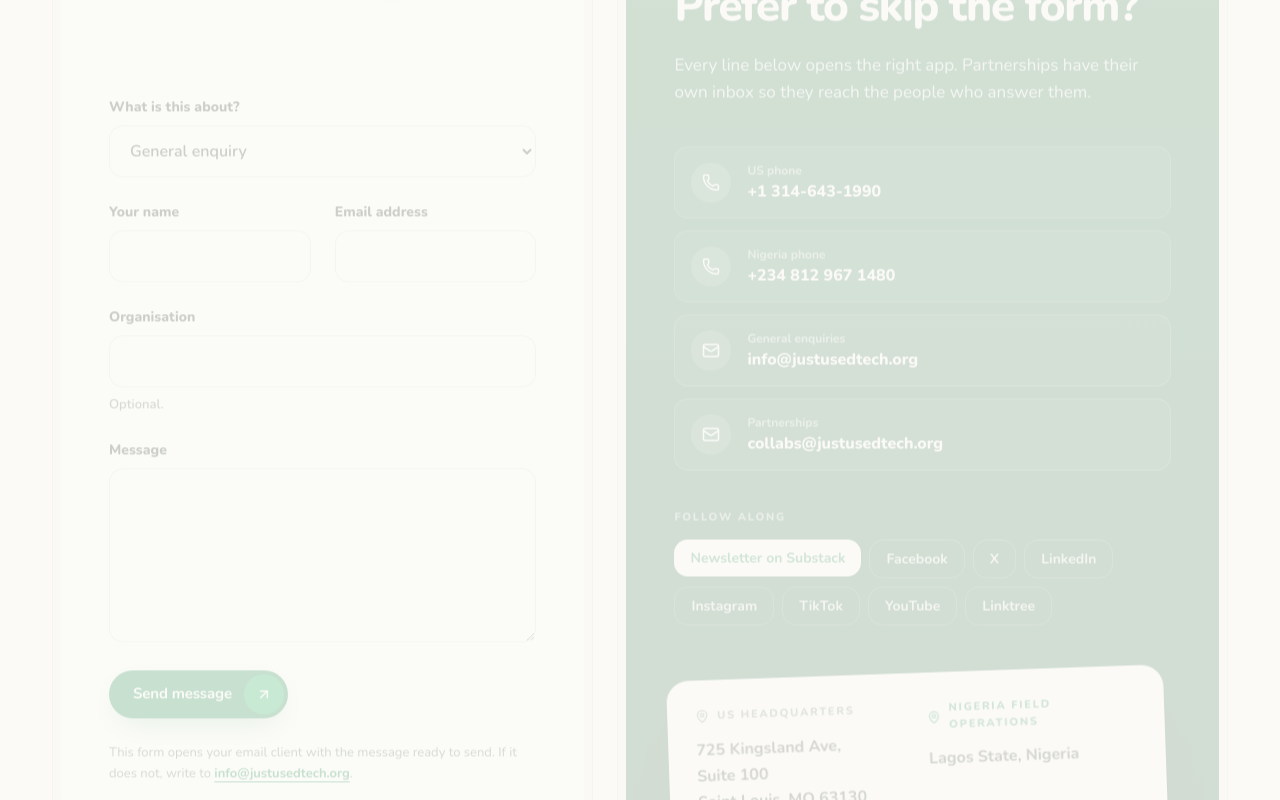
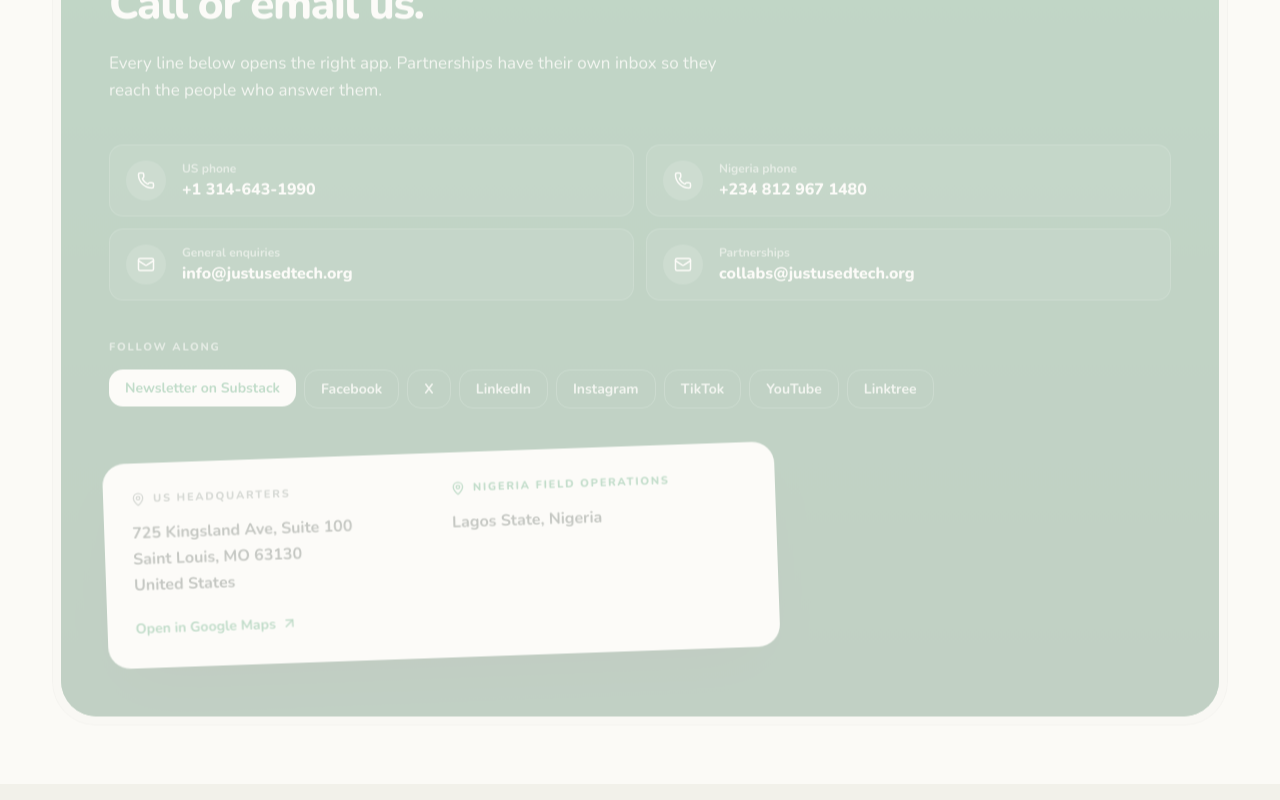
Before and after one commit to stdiohox/justusedtech1, a Next.js app: page /contact in a window 1280 px wide. Shown: the part 840-1640 px from the top of the page. Built offline with nearby package versions, Linux system fonts and the light colour scheme.

Commit message:
Contact: remove the Send a message form at the client's request
The details panel takes the full width with its rows two across, and its heading no
longer refers to a form. The unused ContactForm component is deleted. Device requests
still go to /request-a-device.

```diff
--- a/src/components/sections/contact-form.tsx
+++ /dev/null
@@ -1,297 +0,0 @@
-"use client";
-
-import { useState } from "react";
-import { AlertCircle, Check, Loader2 } from "lucide-react";
-import { PillButton, PillLink } from "@/components/common/pill-button";
-import { contact, deviceRequest } from "@/content/site";
-import { cn } from "@/lib/utils";
-
-/**
- * Contact form.
- *
- * There is no backend yet, so on submit this composes a mailto to info@justusedtech.org
- * rather than pretending to post somewhere. Validation, pending, and error states are all
- * real. Labels sit above inputs, errors below. No placeholder-as-label anywhere.
- *
- * TODO: point `submit` at a real endpoint when one exists.
- *
- * Device requests are the exception. They go to the Google Form on /request-a-device, so
- * picking that topic swaps every field below it for a link there: a request sent by email
- * is one the team cannot track, and the form asks for the contact details itself. The
- * topic comes first for that reason, so nobody types a name the form then asks for again.
- */
-
-type Errors = Partial<Record<"name" | "email" | "message", string>>;
-type Status = "idle" | "pending" | "sent" | "error";
-
-const TOPICS = [
-  "General enquiry",
-  "Donate a device",
-  "Fund a programme",
-  "Partnership",
-  "Volunteering",
-];
-
-const DEVICE_TOPIC = "I need a device";
-
-export function ContactForm() {
-  const [errors, setErrors] = useState<Errors>({});
-  const [status, setStatus] = useState<Status>("idle");
-  const [topic, setTopic] = useState(TOPICS[0]);
-  const isDeviceRequest = topic === DEVICE_TOPIC;
-
-  function validate(data: FormData): Errors {
-    const next: Errors = {};
-    const name = String(data.get("name") ?? "").trim();
-    const email = String(data.get("email") ?? "").trim();
-    const message = String(data.get("message") ?? "").trim();
-
-    if (name.length < 2) next.name = "Please tell us your name.";
-    if (!/^[^\s@]+@[^\s@]+\.[^\s@]{2,}$/.test(email))
-      next.email = "Please enter an email address we can reply to.";
-    if (message.length < 10)
-      next.message = "A sentence or two about what you need is enough.";
-    return next;
-  }
-
-  function onSubmit(event: React.FormEvent<HTMLFormElement>) {
-    event.preventDefault();
-    /* Enter in a field still submits. A device request never becomes an email. */
-    if (isDeviceRequest) return;
-    const data = new FormData(event.currentTarget);
-    const found = validate(data);
-    setErrors(found);
-    if (Object.keys(found).length > 0) {
-      setStatus("error");
-      return;
-    }
-
-    setStatus("pending");
-    try {
-      const topic = String(data.get("topic") ?? TOPICS[0]);
-      const body = [
-        `From: ${data.get("name")}`,
-        `Email: ${data.get("email")}`,
-        `Organisation: ${data.get("organisation") || "Not given"}`,
-        "",
-        String(data.get("message")),
-      ].join("\n");
-
-      window.location.href = `mailto:${contact.emails[0].address}?subject=${encodeURIComponent(
-        `${topic} via justusedtech.org`,
-      )}&body=${encodeURIComponent(body)}`;
-      setStatus("sent");
-    } catch {
-      setStatus("error");
-    }
-  }
-
-  return (
-    <form onSubmit={onSubmit} noValidate className="grid gap-6">
-      <div className="grid gap-2">
-        <label
-          htmlFor="topic"
-          className="text-[0.875rem] font-extrabold text-ink"
-        >
-          What is this about?
-        </label>
-        <select
-          id="topic"
-          name="topic"
-          value={topic}
-          onChange={(event) => {
-            setTopic(event.target.value);
-            /* A message from the last topic, or its errors, does not carry over. */
-            setErrors({});
-            setStatus("idle");
-          }}
-          className="h-[3.25rem] w-full rounded-[var(--radius-field)] border border-[color:var(--input)] bg-white px-4 font-semibold text-ink"
-        >
-          {[...TOPICS, DEVICE_TOPIC].map((option) => (
-            <option key={option} value={option}>
-              {option}
-            </option>
-          ))}
-        </select>
-      </div>
-
-      {isDeviceRequest ? (
-        <div className="grid gap-5">
-          <p className="text-[0.9375rem] leading-relaxed font-semibold text-ink-soft">
-            {deviceRequest.emailNote}
-          </p>
-          <div>
-            <PillLink href={deviceRequest.href} travel>
-              {deviceRequest.cta}
-            </PillLink>
-          </div>
-        </div>
-      ) : (
-        <>
-          <div className="grid gap-6 sm:grid-cols-2">
-            <Field
-              label="Your name"
-              name="name"
-              autoComplete="name"
-              error={errors.name}
-              required
-            />
-            <Field
-              label="Email address"
-              name="email"
-              type="email"
-              autoComplete="email"
-              error={errors.email}
-              required
-            />
-          </div>
-
-          <Field
-            label="Organisation"
-            name="organisation"
-            autoComplete="organization"
-            hint="Optional."
-          />
-
-          <div className="grid gap-2">
-            <label
-              htmlFor="message"
-              className="text-[0.875rem] font-extrabold text-ink"
-            >
-              Message
-            </label>
-            <textarea
-              id="message"
-              name="message"
-              rows={6}
-              required
-              aria-invalid={Boolean(errors.message)}
-              aria-describedby={errors.message ? "message-error" : undefined}
-              className={cn(
-                "w-full resize-y rounded-[var(--radius-field)] border bg-white px-4 py-3.5 font-medium text-ink",
-                "placeholder:text-ink-faint",
-                errors.message
-                  ? "border-[color:var(--destructive)]"
-                  : "border-[color:var(--input)]",
-              )}
-            />
-            {errors.message && (
-              <p
-                id="message-error"
-                className="flex items-center gap-1.5 text-[0.8125rem] font-bold text-[color:var(--destructive)]"
-              >
-                <AlertCircle className="size-4" strokeWidth={2} aria-hidden />
-                {errors.message}
-              </p>
-            )}
-          </div>
-
-          <div className="flex flex-wrap items-center gap-4 pt-1">
-            <PillButton type="submit" disabled={status === "pending"} travel>
-              {status === "pending" ? "Opening your email" : "Send message"}
-            </PillButton>
-
-            {status === "pending" && (
-              <span className="flex items-center gap-2 text-[0.875rem] font-bold text-ink-soft">
-                <Loader2
-                  className="size-4 animate-spin"
-                  strokeWidth={2}
-                  aria-hidden
-                />
-                Working
-              </span>
-            )}
-
-            {status === "sent" && (
-              <span
-                role="status"
-                className="flex items-center gap-2 text-[0.875rem] font-bold text-brand-green-dark"
-              >
-                <Check className="size-4" strokeWidth={2.5} aria-hidden />
-                Your email client should now be open.
-              </span>
-            )}
-
-            {status === "error" && Object.keys(errors).length > 0 && (
-              <span
-                role="alert"
-                className="text-[0.875rem] font-bold text-[color:var(--destructive)]"
-              >
-                Please fix the fields marked above.
-              </span>
-            )}
-          </div>
-
-          <p className="text-[0.8125rem] leading-relaxed text-ink-soft">
-            This form opens your email client with the message ready to send. If
-            it does not, write to{" "}
-            <a
-              href={`mailto:${contact.emails[0].address}`}
-              className="font-bold text-brand-green-dark underline underline-offset-4"
-            >
-              {contact.emails[0].address}
-            </a>
-            .
-          </p>
-        </>
-      )}
-    </form>
-  );
-}
-
-function Field({
-  label,
-  name,
-  error,
-  hint,
-  type = "text",
-  ...props
-}: {
-  label: string;
-  name: string;
-  error?: string;
-  hint?: string;
-  type?: string;
-} & React.InputHTMLAttributes<HTMLInputElement>) {
-  return (
-    <div className="grid gap-2">
-      <label htmlFor={name} className="text-[0.875rem] font-extrabold text-ink">
-        {label}
-      </label>
-      <input
-        id={name}
-        name={name}
-        type={type}
-        aria-invalid={Boolean(error)}
-        aria-describedby={
-          error ? `${name}-error` : hint ? `${name}-hint` : undefined
-        }
-        className={cn(
-          "h-[3.25rem] w-full rounded-[var(--radius-field)] border bg-white px-4 font-medium text-ink",
-          "placeholder:text-ink-faint",
-          error
-            ? "border-[color:var(--destructive)]"
-            : "border-[color:var(--input)]",
-        )}
-        {...props}
-      />
-      {hint && !error && (
-        <p
-          id={`${name}-hint`}
-          className="text-[0.8125rem] font-semibold text-ink-soft"
-        >
-          {hint}
-        </p>
-      )}
-      {error && (
-        <p
-          id={`${name}-error`}
-          className="flex items-center gap-1.5 text-[0.8125rem] font-bold text-[color:var(--destructive)]"
-        >
-          <AlertCircle className="size-4" strokeWidth={2} aria-hidden />
-          {error}
-        </p>
-      )}
-    </div>
-  );
-}
--- a/src/components/sections/contact-split.tsx
+++ b/src/components/sections/contact-split.tsx
@@ -4,7 +4,6 @@
 import { ArrowUpRight, Mail, MapPin, Phone } from "lucide-react";
 import { SectionHead } from "@/components/common/primitives";
 import { Reveal } from "@/components/common/reveal";
-import { ContactForm } from "@/components/sections/contact-form";
 import { contact, newsletter, socials } from "@/content/site";
 
 /**
@@ -14,11 +13,15 @@
  * glass shader on the right. What carried over is the geometry. What did not: the template
  * was a sign-up form with demo names, social sign-in buttons, a password field, a testimonial
  * from a person we do not have, and a dashboard mockup. None of that belongs on a nonprofit's
- * contact page, so the left panel holds the real ContactForm, and the right panel holds the
- * organisation's real details, where the template had a quote and a screenshot.
+ * contact page, so the right panel held the organisation's real details, where the template
+ * had a quote and a screenshot.
  *
- * Both panels sit in the house bezel rather than the template's flat 1px black/10 border, and
- * the right panel is the brand's green surface rather than a black-to-white gradient. The
+ * The left panel, a message form that composed a mailto, was removed at the client's request
+ * in October 2026: device requests had buried the inbox, and they now go through the form on
+ * /request-a-device. The details panel takes the full width, so its rows sit two across.
+ *
+ * The panel sits in the house bezel rather than the template's flat 1px black/10 border, and
+ * is the brand's green surface rather than a black-to-white gradient. The
  * shader is decoration only: aria-hidden, pointer-events off, and if WebGL is unavailable the
  * green fill underneath carries the panel on its own.
  *
@@ -29,22 +32,9 @@
  */
 export function ContactSplit() {
   return (
-    <div className="grid gap-6 lg:grid-cols-[0.94fr_1.06fr]">
-      {/* Left: the form. */}
+    <div>
+      {/* The details, over the shader. */}
       <Reveal className="bezel">
-        <div className="bezel-core bg-white px-6 py-8 sm:px-9 sm:py-10 lg:px-12 lg:py-12">
-          <SectionHead
-            title="Send a message"
-            lede="Tell us what you need and it lands with the right person. Most replies go out within two working days."
-          />
-          <div className="mt-9">
-            <ContactForm />
-          </div>
-        </div>
-      </Reveal>
-
-      {/* Right: the details, over the shader. */}
-      <Reveal delay={0.1} className="bezel">
         <div className="bezel-core relative isolate flex min-h-[40rem] flex-col overflow-hidden bg-green-surface px-6 py-8 text-white sm:px-9 sm:py-10 lg:min-h-0 lg:px-12 lg:py-12">
           {/*
             Fluted glass over a vertical fade to a deeper green. The light and dark flutes are
@@ -86,11 +76,11 @@
           <SectionHead
             onGreen
             eyebrow="Reach us directly"
-            title="Prefer to skip the form?"
+            title="Call or email us."
             lede="Every line below opens the right app. Partnerships have their own inbox so they reach the people who answer them."
           />
 
-          <ul className="mt-10 grid gap-3">
+          <ul className="mt-10 grid gap-3 md:grid-cols-2">
             <ContactRow
               icon={
                 <Phone
@@ -162,7 +152,7 @@
             to read than it needs to be.
           */}
           <div className="mt-12 lg:mt-auto lg:pt-14">
-            <address className="rounded-[var(--radius-inner)] bg-white p-6 text-ink not-italic shadow-[0_24px_60px_-24px_rgba(0,0,0,0.45)] sm:p-7 lg:origin-bottom-left lg:-rotate-2">
+            <address className="rounded-[var(--radius-inner)] bg-white p-6 text-ink not-italic shadow-[0_24px_60px_-24px_rgba(0,0,0,0.45)] sm:p-7 lg:max-w-2xl lg:origin-bottom-left lg:-rotate-2">
               <div className="grid gap-6 sm:grid-cols-2">
                 <div>
                   <p className="flex items-center gap-2 text-[0.6875rem] font-extrabold tracking-[0.16em] text-ink-faint uppercase">
```
